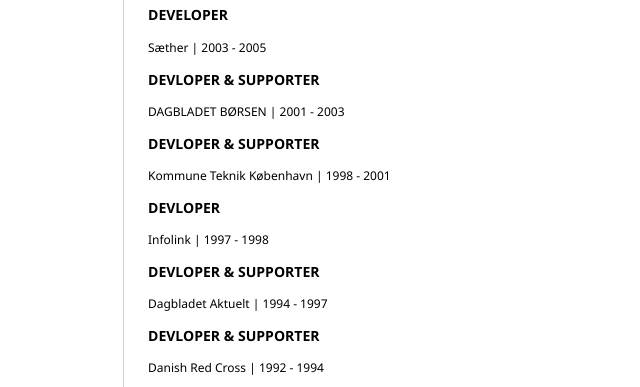
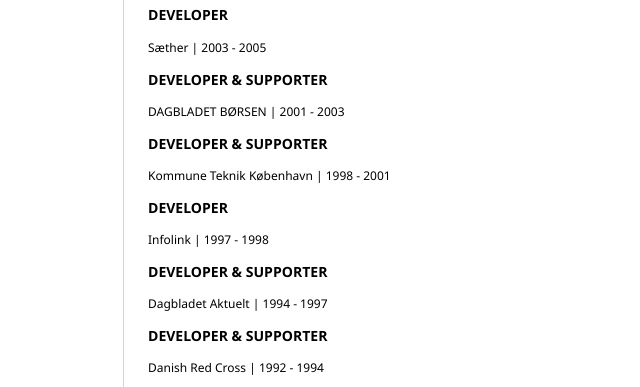
Before and after one commit to msjoegreen/CV, a plain HTML site: page index.html in a window 1280 px wide. Shown: the part 1668-2055 px from the top of the page, without its empty margins (420-1060 px from the left). Drawn offline with Linux system fonts and the light colour scheme.

Commit message:
Update index.html
correcting minor spelling errors😒

```diff
--- a/index.html
+++ b/index.html
@@ -151,19 +151,19 @@ Designing and delivering solutions with focus both on processes, solutions and t
           <h3><b>DEVELOPER</b></h3>
           <p>Sæther | 2003 - 2005</p>
           <!-- Job Entry -->
-          <h3><b>DEVLOPER & SUPPORTER</b></h3>
+          <h3><b>DEVELOPER & SUPPORTER</b></h3>
           <p>DAGBLADET BØRSEN | 2001 - 2003</p>
           <!-- Job Entry -->
-          <h3><b>DEVLOPER & SUPPORTER</b></h3>
+          <h3><b>DEVELOPER & SUPPORTER</b></h3>
           <p>Kommune Teknik København | 1998 - 2001</p>
           <!-- Job Entry -->
-          <h3><b>DEVLOPER</b></h3>
+          <h3><b>DEVELOPER</b></h3>
           <p>Infolink | 1997 - 1998</p>
           <!-- Job Entry -->
-          <h3><b>DEVLOPER & SUPPORTER</b></h3>
+          <h3><b>DEVELOPER & SUPPORTER</b></h3>
           <p>Dagbladet Aktuelt | 1994 - 1997</p>
           <!-- Job Entry -->
-          <h3><b>DEVLOPER & SUPPORTER</b></h3>
+          <h3><b>DEVELOPER & SUPPORTER</b></h3>
           <p>Danish Red Cross | 1992 - 1994</p>
           <!-- Job Entry -->
           <h3><b>SUPPORTER</b></h3>
```
